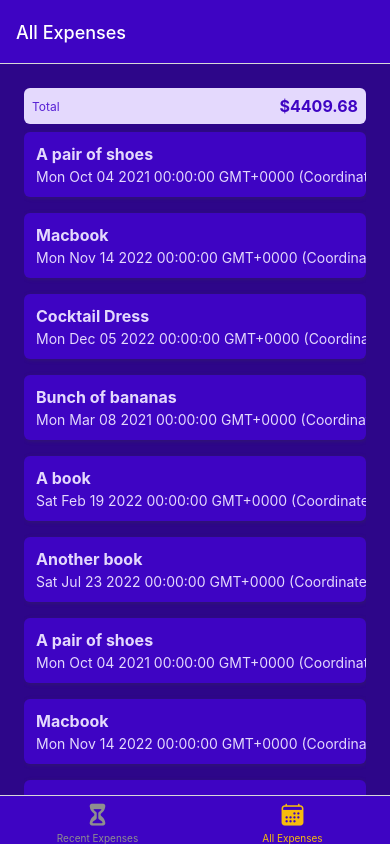
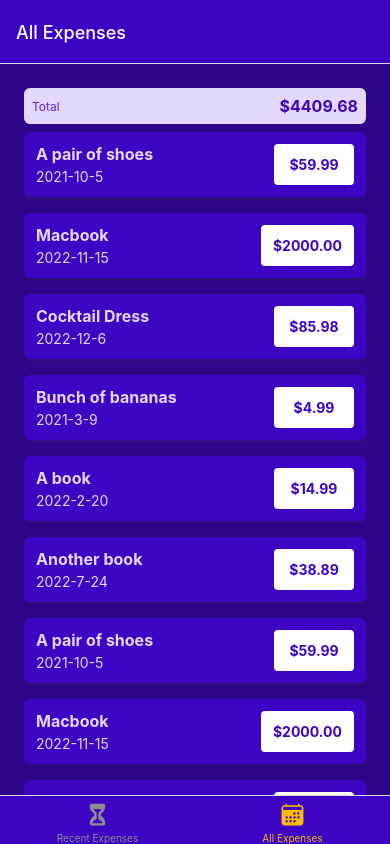
Before and after one commit to missatrox44/expense-tracker-app, a React Native app: screen /AllExpenses in a window 390 px wide. Built offline with nearby package versions, Linux system fonts and the light colour scheme.

Commit message:
formatted date

```diff
--- a/components/ExpenseItem.js
+++ b/components/ExpenseItem.js
@@ -1,6 +1,8 @@
 import { Pressable, View, Text, StyleSheet } from 'react-native'
 import React from 'react'
 import { GlobalStyles } from '../constants/styles';
+import { getFormattedDate } from '../util/date';
+
 
 export default function ExpenseItem({description, amount, date}) {
   return (
@@ -8,10 +10,10 @@
       <View style={styles.expenseItem}>
         <View>
           <Text style={[styles.textBase, styles.description]}>{description}</Text>
-          <Text style={styles.textBase}>{date.toString()}</Text>
+          <Text style={styles.textBase}>{getFormattedDate(date)}</Text>
         </View>
         <View style={styles.amountContainer}>
-          <Text style={styles.amount}>{amount}</Text>
+          <Text style={styles.amount}>${amount.toFixed(2)}</Text>
         </View>
       </View>
     </Pressable>
@@ -49,8 +51,8 @@
     backgroundColor: 'white',
     justifyContent: 'center',
     alignItems: 'center',
-    borderRadius: 4
-  },
+    borderRadius: 4,
+    minWidth: 80  },
   amount: {
     color: GlobalStyles.colors.primary500,
     fontWeight: 'bold'
--- /dev/null
+++ b/util/date.js
@@ -0,0 +1,4 @@
+//format date function
+export function getFormattedDate(date) {
+  return `${date.getFullYear()}-${date.getMonth() + 1}-${date.getDate() + 1}`;
+}
```
